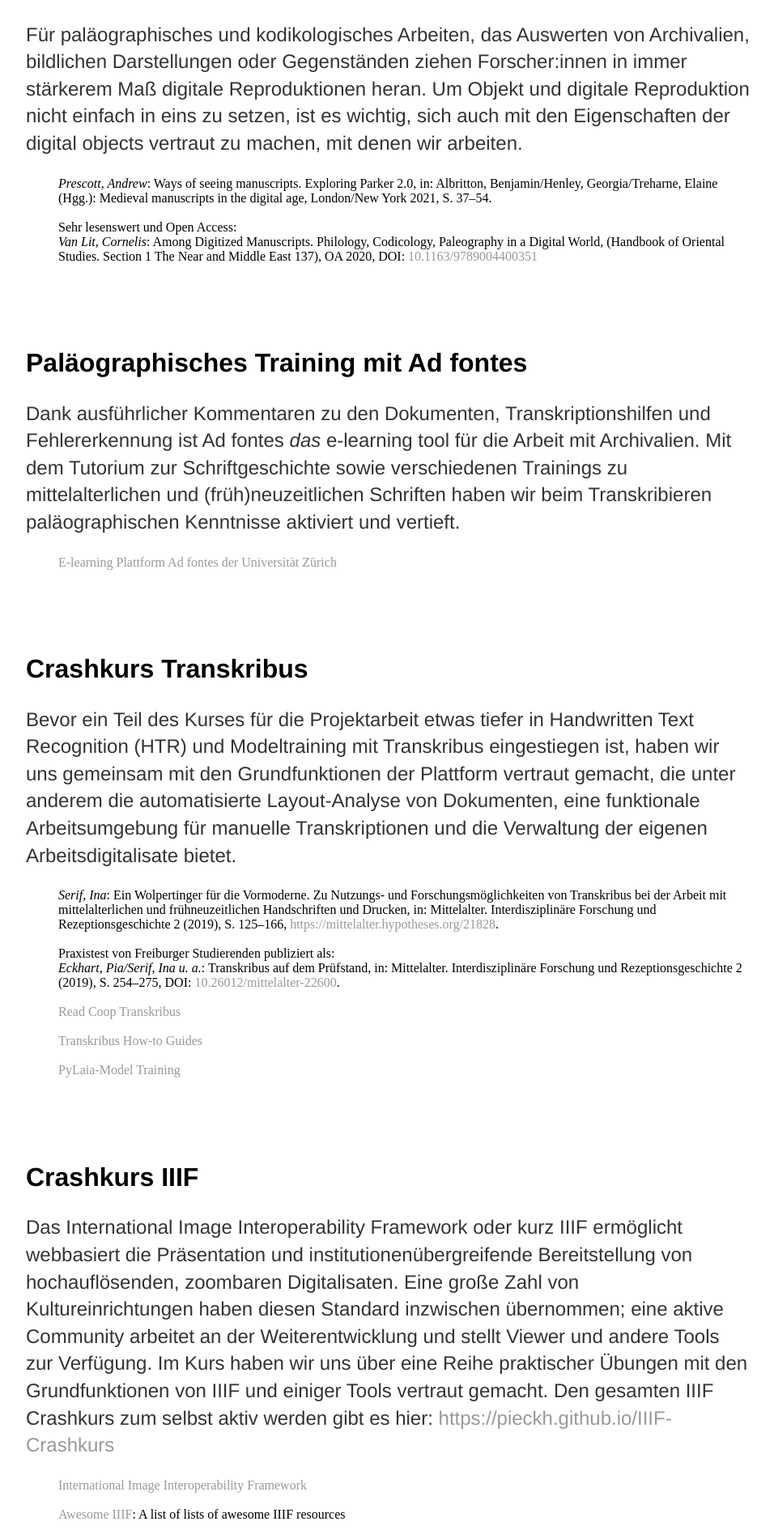
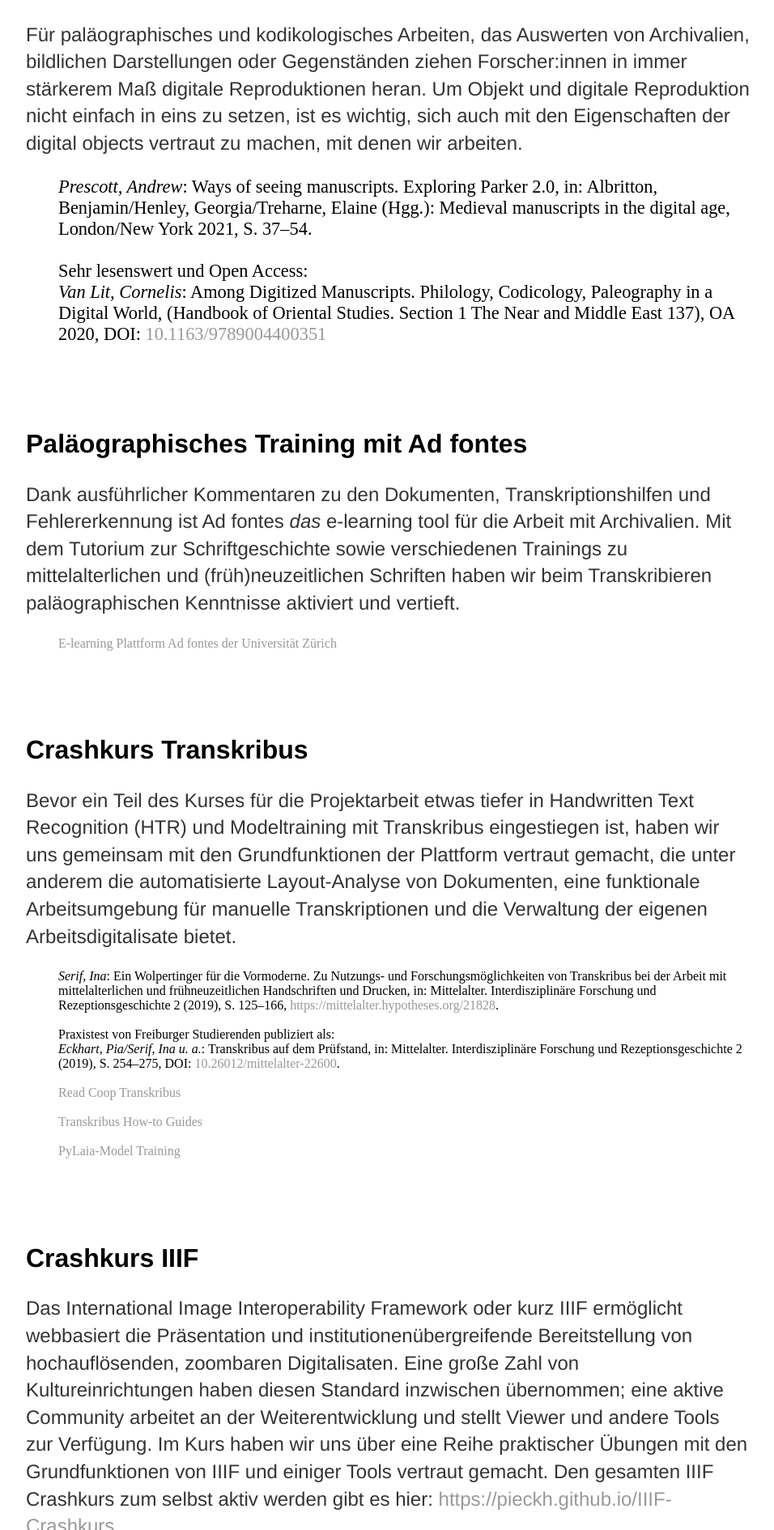
Before and after one commit to pieckh/dig-manu-studies, a Jekyll site: the page built from Kurs/index.html, in a window 1280 px wide. Shown: the part 593-2483 px from the top of the page at 81% size, without its empty margins (160-1116 px from the left). Built offline with Jekyll 4.4.1, drawn with Linux system fonts in a browser that asks for light colours.

Commit message:
Update index.html

```diff
--- a/Kurs/index.html
+++ b/Kurs/index.html
@@ -24,7 +24,7 @@
 
             <p>Für paläographisches und kodikologisches Arbeiten, das Auswerten von Archivalien, bildlichen Darstellungen oder Gegenständen ziehen Forscher:innen in immer stärkerem Maß digitale Reproduktionen heran. Um Objekt und digitale Reproduktion nicht einfach in eins zu setzen, ist es wichtig, sich auch mit den Eigenschaften der digital objects vertraut zu machen, mit denen wir arbeiten.</p>
 
-                <p><ul style="list-style-type:none;";style="font-size:140%;">
+                <p><ul style="list-style-type:none;font-size:140%;">
                 <li><i>Prescott, Andrew</i>: Ways of seeing manuscripts. Exploring Parker 2.0, in: Albritton, Benjamin/Henley, Georgia/Treharne, Elaine (Hgg.): Medieval manuscripts in the digital age, London/New York 2021, S. 37–54.</li>
                 <br/>
                 <li>Sehr lesenswert und Open Access:
```
